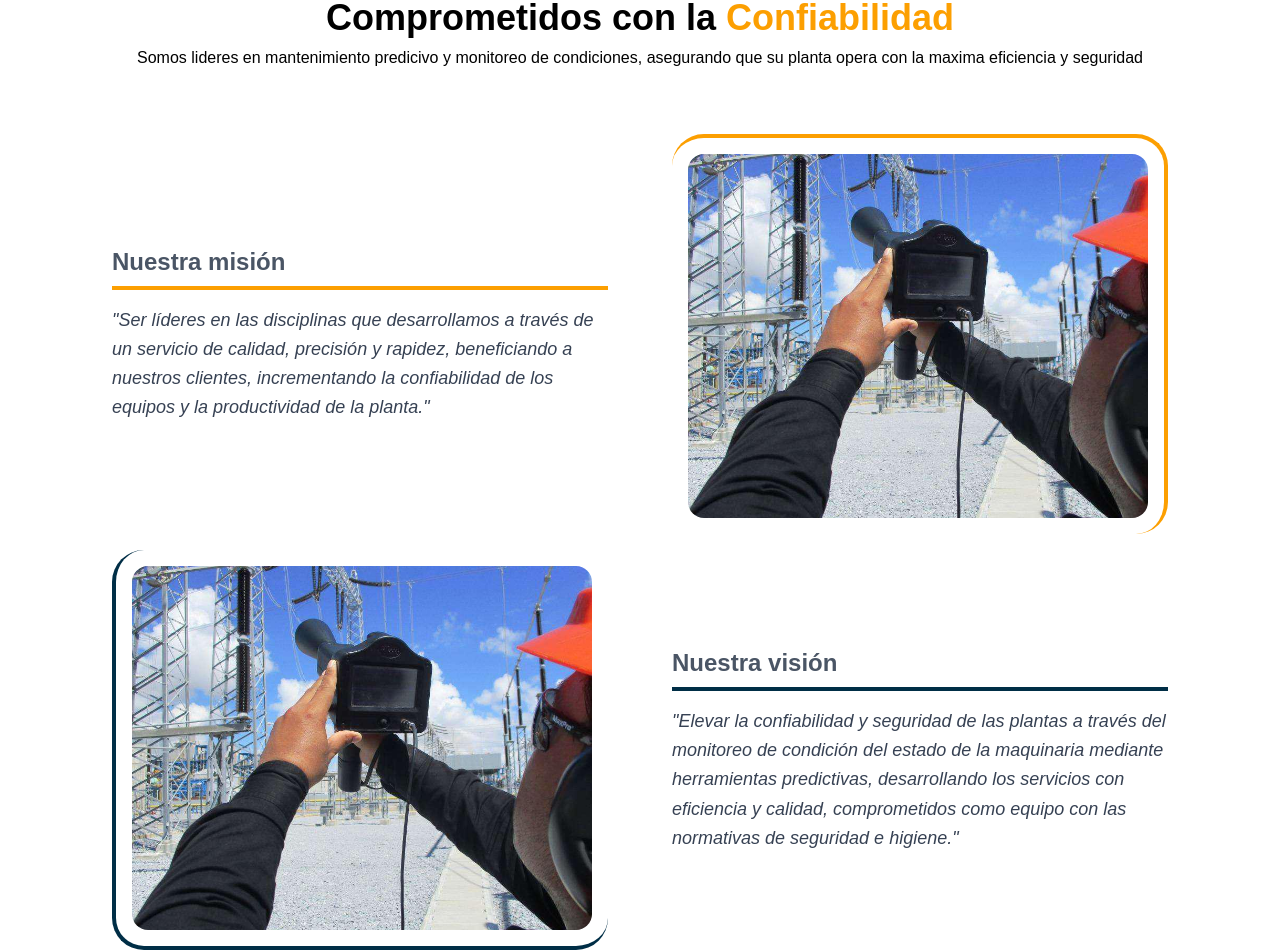
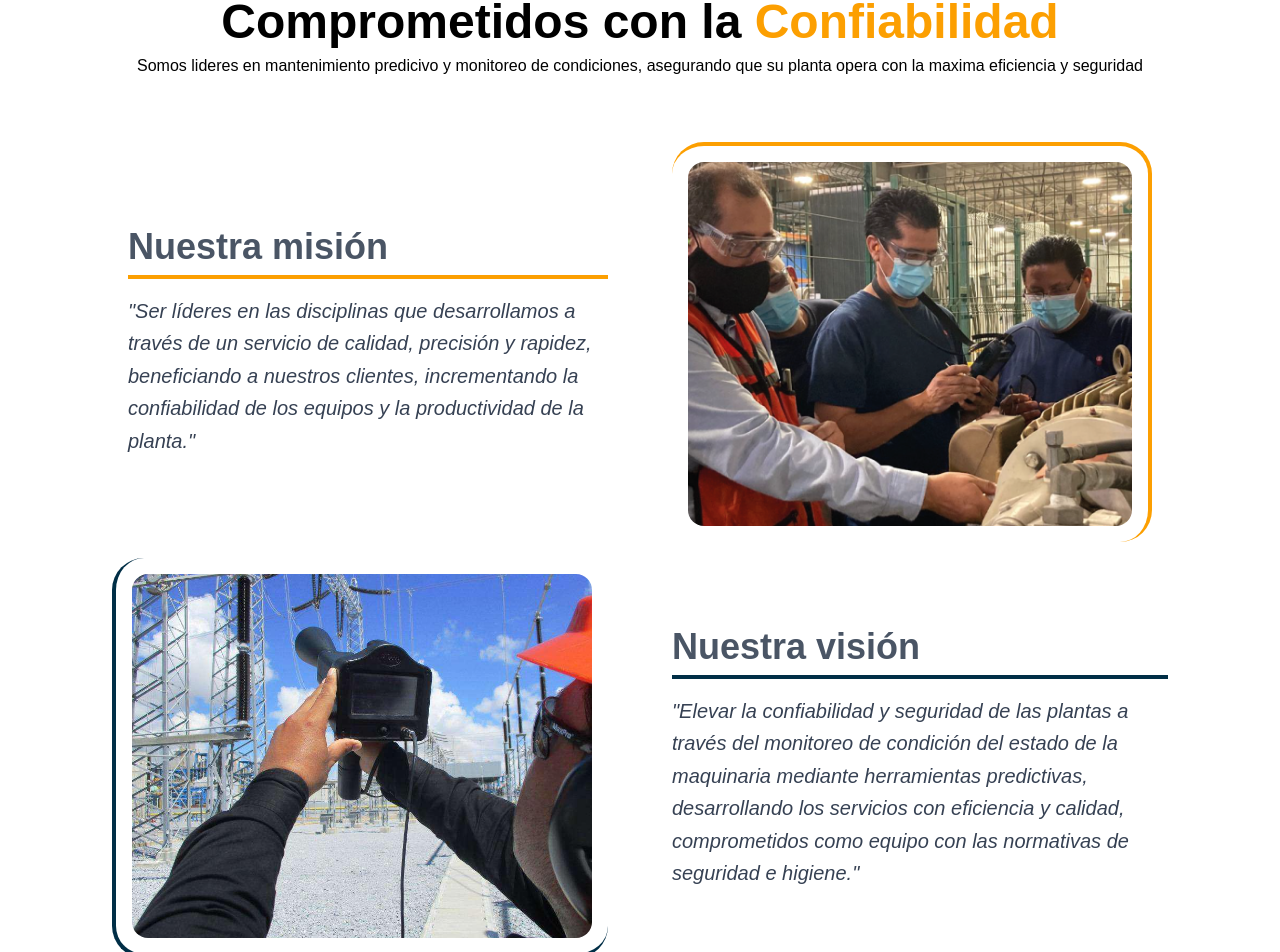
Before and after one commit to diapsa/diapsa-frontend, a Next.js app: page /acerca-de in a window 1280 px wide. Shown: the part 2000-2952 px from the top of the page. Built offline with nearby package versions, Linux system fonts and the light colour scheme.

Commit message:
using new images on the components

```diff
--- a/app/metodologia/page.tsx
+++ b/app/metodologia/page.tsx
@@ -53,7 +53,7 @@ export default function MetodologiaPage() {
             </div>
 
             {/* Right side - Content */}
-            <div className="relative bg-black flex flex-col justify-center space-y-6 px-20 h-[400px] lg:h-[450px]">
+            <div className="relative bg-black flex flex-col justify-center space-y-6 px-6 lg:px-20 h-[400px] lg:h-[450px]">
               {/* Title */}
               <h3 className="relative z-10 text-white text-xl font-bold leading-tight">
                 Este proceso reúne 22 años de experiencia, conocimientos y metodologías de confiabilidad, apoyados en diagnósticos integrales de monitoreos de condición para maximizar el valor
--- a/components/organisms/IdapAdvertisement.tsx
+++ b/components/organisms/IdapAdvertisement.tsx
@@ -7,7 +7,7 @@ export function IdapAdvertisementSection() {
                     <Image
                         fill
                         alt="Imagen de IDAP"
-                        src="/images/metodologia/22-años.jpg"
+                        src="/images/idap/mockup2.png"
                         className="object-cover"
                     />
                 </div>
--- a/components/organisms/IdapIntro.tsx
+++ b/components/organisms/IdapIntro.tsx
@@ -25,7 +25,7 @@ export default function IdapIntro() {
                     análisis de expertos</p>
                 <div className="flex flex-wrap py-6 px-6 lg:px-24">
                     <div className="relative w-full lg:w-1/2 h-96 z-10">
-                        <Image fill src="/images/idap/mockup.png" alt="Muestra Idap" className="object-contain md:scale-100 lg:scale-150" />
+                        <Image fill src="/images/idap/mockup.png" alt="Muestra Idap" className="object-contain md:scale-100 lg:scale-120" />
                     </div>
                     <div className="w-full lg:w-1/2">
                         <div>
--- a/components/organisms/MethodologyProcess.tsx
+++ b/components/organisms/MethodologyProcess.tsx
@@ -11,7 +11,7 @@ export default function MethodologyProcess() {
                 <div className="container mx-auto px-4">
                     <div className="grid grid-cols-1 lg:grid-cols-2 gap-8 lg:gap-12">
                         {/* Left side - Content */}
-                        <div className="relative flex flex-col justify-center space-y-6 px-20">
+                        <div className="relative flex flex-col justify-center space-y-6 px-6 lg:px-20">
                             {/* Number - Background */}
                             <div className="absolute -top-30 left-0  text-secondary text-[20rem] font-bold opacity-10 select-none pointer-events-none">
                                 #1
@@ -59,7 +59,7 @@ export default function MethodologyProcess() {
                         {/* Left side - Image */}
                         <div className="relative h-[400px] lg:h-[500px] rounded-lg overflow-hidden">
                             <Image
-                                src="/images/metodologia/metodologia-1.jpg"
+                                src="/images/metodologia/metodologia-2.png"
                                 alt="Técnico realizando inspección en instalación industrial"
                                 fill
                                 className="object-cover"
@@ -67,7 +67,7 @@ export default function MethodologyProcess() {
                         </div>
 
                         {/* Right side - Content */}
-                        <div className="relative flex flex-col justify-center space-y-6 px-20">
+                        <div className="relative flex flex-col justify-center space-y-6 px-6 lg:px-20">
                             {/* Number - Background */}
                             <div className="absolute -top-30 right-0 text-secondary text-[20rem] font-bold opacity-10 select-none pointer-events-none">
                                 #2
@@ -94,11 +94,11 @@ export default function MethodologyProcess() {
                 </div>
             </section>
 
-            <section className="w-full py-16 md:py-24 bg-white">
+            <section className="w-full py-8 md:py-24 bg-white">
                 <div className="container mx-auto px-4">
                     <div className="grid grid-cols-1 lg:grid-cols-2 gap-8 lg:gap-12">
                         {/* Left side - Content */}
-                        <div className="relative flex flex-col justify-center space-y-6 px-20">
+                        <div className="relative flex flex-col justify-center space-y-6 px-6 lg:px-20">
                             {/* Number - Background */}
                             <div className="absolute -top-30 left-0 text-secondary text-[20rem] font-bold opacity-10 select-none pointer-events-none">
                                 #3
@@ -126,13 +126,16 @@ export default function MethodologyProcess() {
                         </div>
 
                         {/* Right side - Image */}
-                        <div className="relative h-[400px] lg:h-[500px] rounded-lg overflow-hidden">
-                            <Image
-                                src="/images/metodologia/metodologia-1.jpg"
-                                alt="Diagrama DIAPSA 360 de solución integral"
-                                fill
-                                className="object-cover"
-                            />
+                        <div >
+                            <div className=" h-[400px] lg:h-[500px] rounded-lg">
+                                <Image
+                                    src="/images/360DIAPSADIAGRAMA.svg"
+                                    alt="Diagrama DIAPSA 360 de solución integral"
+                                    width="500"
+                                    height="500"
+                                    className="object-cover"
+                                />
+                            </div>
                         </div>
                     </div>
                 </div>
--- a/components/organisms/MisionVisionSection.tsx
+++ b/components/organisms/MisionVisionSection.tsx
@@ -6,15 +6,15 @@ export function MisionVisionSection() {
                 <div className="flex flex-col items-center">
                     <p className="bg-secondary/10 p-2 text-secondary rounded-lg font-bold">Exelencia operativa</p>
                 </div>
-                <h2 className="text-black text-4xl font-extrabold text-center">Comprometidos con la  <span className="text-secondary">Confiabilidad</span></h2>
+                <h2 className="text-black text-5xl font-extrabold text-center">Comprometidos con la  <span className="text-secondary">Confiabilidad</span></h2>
                 <p className="text-black text-center">Somos lideres en mantenimiento predicivo y monitoreo de condiciones, asegurando que su planta opera con la maxima eficiencia y seguridad</p>
 
             </div>
             {/* Misión */}
-            <div className="grid grid-cols-1 md:grid-cols-2 md:gap-16 items-center p-8 lg:px-28 lg:py-0 md:min-h-[50vh]">
+            <div className="grid grid-cols-1 md:grid-cols-2 md:gap-16 items-center p-8 lg:px-32 lg:py-0 md:min-h-[50vh]">
                 <div className="md:py-16">
-                    <h3 className="font-semibold text-2xl text-gray-600 border-b-4 border-secondary mb-4 pb-2">Nuestra misión</h3>
-                    <p className="text-lg italic text-gray-700 leading-relaxed">
+                    <h3 className="font-semibold text-4xl text-gray-600 border-b-4 border-secondary mb-4 pb-2">Nuestra misión</h3>
+                    <p className="text-xl italic text-gray-700 leading-relaxed">
                         "Ser líderes en las disciplinas que
                         desarrollamos a través de un servicio de calidad, precisión y rapidez, beneficiando a
                         nuestros clientes, incrementando la confiabilidad de los equipos y la productividad de
@@ -24,7 +24,7 @@ export function MisionVisionSection() {
                 <div className="relative w-full h-full rounded-4xl border-e-4 border-t-4 border-secondary hidden md:block p-4">
                     <div className="relative w-full h-full overflow-hidden rounded-2xl">
                         <Image
-                            src="/images/metodologia/metodologia-1.jpg"
+                            src="/images/metodologia/metodologia-2.png"
                             fill
                             className="object-cover"
                             alt="Representación de la misión de la empresa"
@@ -46,8 +46,8 @@ export function MisionVisionSection() {
                     </div>
                 </div>
                 <div className="md:py-16">
-                    <h3 className="font-semibold text-2xl text-gray-600  border-b-4 border-primary mb-4 pb-2">Nuestra visión</h3>
-                    <p className="text-lg italic text-gray-700 leading-relaxed">
+                    <h3 className="font-semibold text-4xl text-gray-600  border-b-4 border-primary mb-4 pb-2">Nuestra visión</h3>
+                    <p className="text-xl italic text-gray-700 leading-relaxed">
                         "Elevar la confiabilidad y seguridad de las plantas a través
                         del monitoreo de condición del estado de la maquinaria mediante herramientas
                         predictivas, desarrollando los servicios con eficiencia y calidad, comprometidos como
--- a/components/organisms/WhoIsDiapsaSection.tsx
+++ b/components/organisms/WhoIsDiapsaSection.tsx
@@ -1,5 +1,5 @@
 import Image from "next/image"
-import { CheckCircleIcon } from "../atoms/CheckCircleIcon"
+import { CheckCircleIcon } from "../atoms/icons/CheckCircleIcon"
 export function WhoIsDiapsaSection() {
     return (
         <section className="w-full bg-white py-16">
```
Also changed, not shown: components/organisms/TabsSection.tsx (+23 -19 lines).
